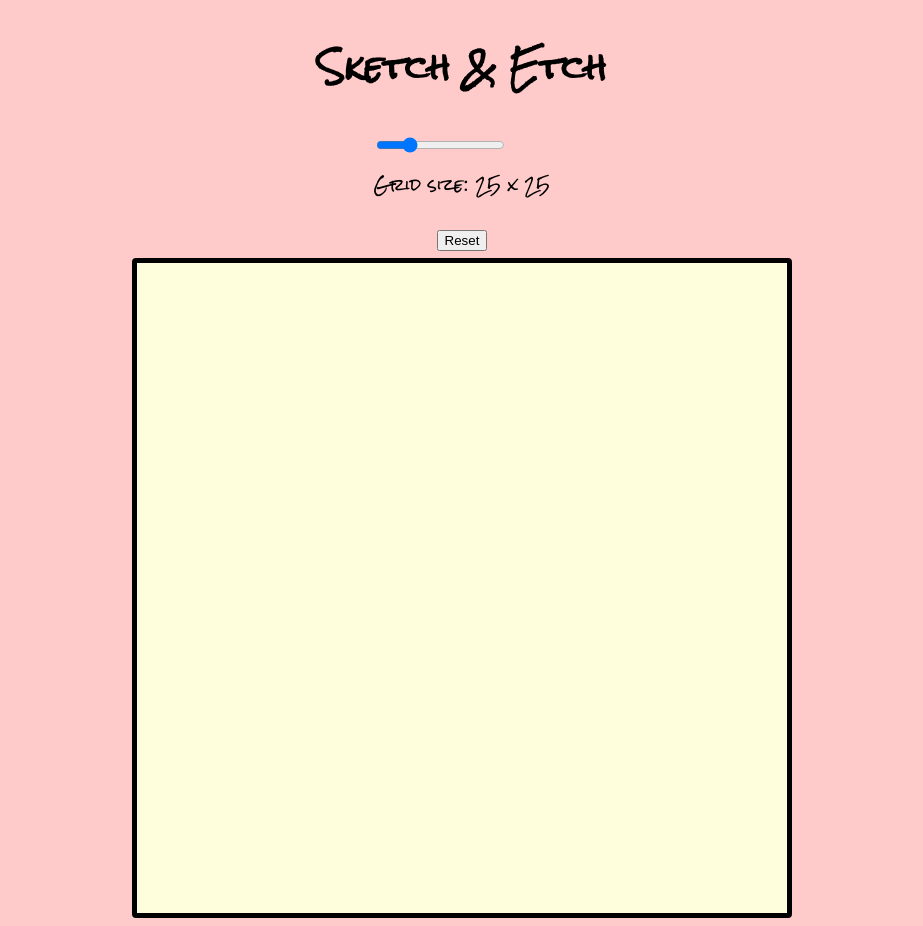
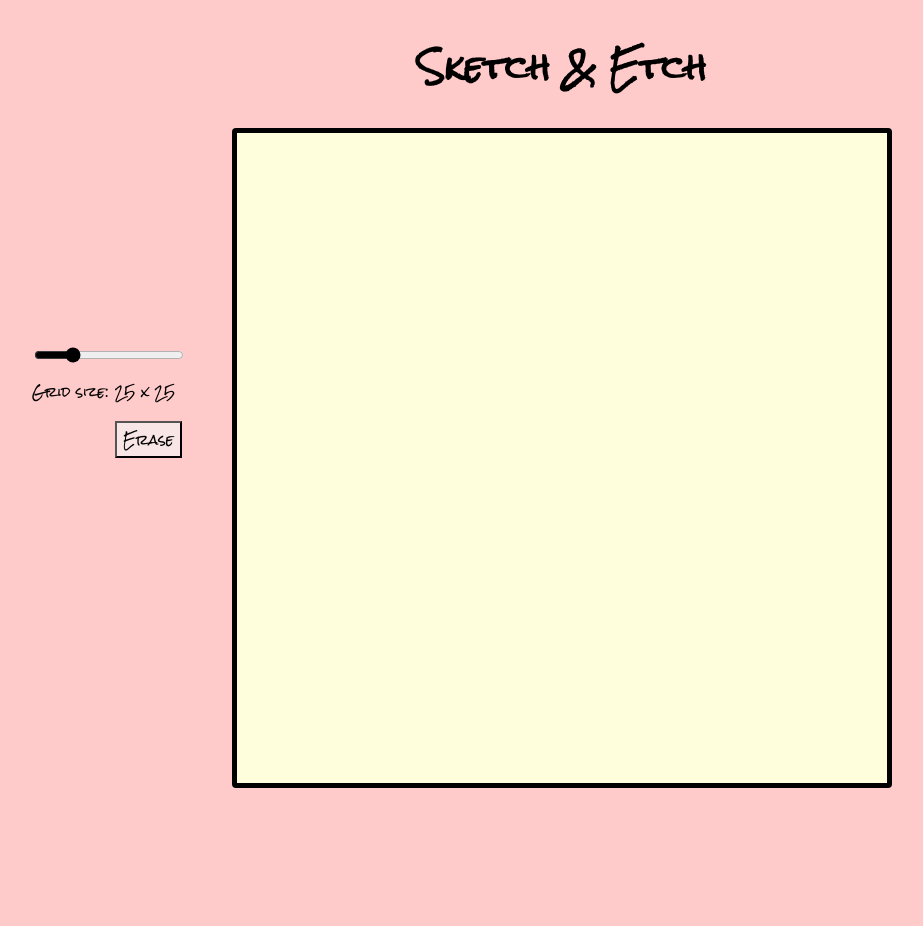
Before and after one commit to jelewe/etch-a-sketch, a plain HTML site: page index.html in a window 1280 px wide. Shown: the whole page, without its empty margins (178-1101 px from the left). After the commit the page ends 800 px from the top, so only its background shows below. Drawn offline with Linux system fonts and the light colour scheme.

Commit message:
add uniform styling

```diff
--- a/index.html
+++ b/index.html
@@ -12,17 +12,22 @@
     <script src = "index.js" defer></script>
 </head>
 <body>
-    <div class = "header">
-        <h1> Sketch & Etch </h1>
-    </div>
+<div class="left">
     <div class="sliderDiv">
         <input type="range" min="2" max="100" value="25" class="slider" id="gridRange">
         <p>Grid size: <span id = "gridRangeDisplay"></span></p>
       </div>
-      <div class="resetButton"><button>Reset</button></div>
+      <div class="resetButton"><button>Erase</button>
+      </div>
+    </div>
+    <div class="right">
+    <div class = "header">
+        <h1> Sketch & Etch </h1>
+    </div>
     <div id = "containerBox">
         <div id = "container">
         </div>
     </div>
+</div>
 </body>
 </html>
--- a/index.js
+++ b/index.js
@@ -1,6 +1,6 @@
 const container = document.querySelector('#container');
 
-const resetButton = document.querySelector('button');
+const resetButton = document.querySelector('.resetButton');
     resetButton.addEventListener('click', resetGrid);
 
 let slider = document.getElementById("gridRange");
@@ -17,8 +17,7 @@ let gridRangeDisplay = document.getElementById("gridRangeDisplay");
         makeGrid(this.value, this.value);
     };
 
-
-    //creates cells based on grid sliderValue
+ //creates cells based on grid sliderValue
 function makeCells(num) {
     for (i = 0; i < num; i++) {
         let div = document.createElement('div');
--- a/style.css
+++ b/style.css
@@ -2,15 +2,50 @@ body {
     font-family: 'Rock Salt', cursive;
     background: rgb(255, 202, 202);
     display: flex;
-    flex-direction: column;
+    flex-direction: row;
     justify-content: center;
     align-items: center;
 }
 
+.left {
+    display: flex;
+    flex-direction: column;
+    align-items: flex-start;
+    margin-right: 0px;
+    width: 200px;
+}
+
+.slider {
+    width: 150px;
+    accent-color: black;
+}
+
+.resetButton {
+    margin-left: 83px;
+}
+
+button {
+    font-family: 'Rock Salt', cursive;
+    background:rgb(248, 230, 230);
+}
+
+button:hover {
+    background:rgb(218, 200, 200);
+    color:rgb(78, 67, 67);
+    cursor: pointer;
+    transition: 0.07s;
+}
+
 p {
     margin-top: 0px;
+    font-size: 13px;
 }
 
+
+
+.header {
+    text-align: center;
+}
 #container {
     display: grid;
     margin:auto;
```
